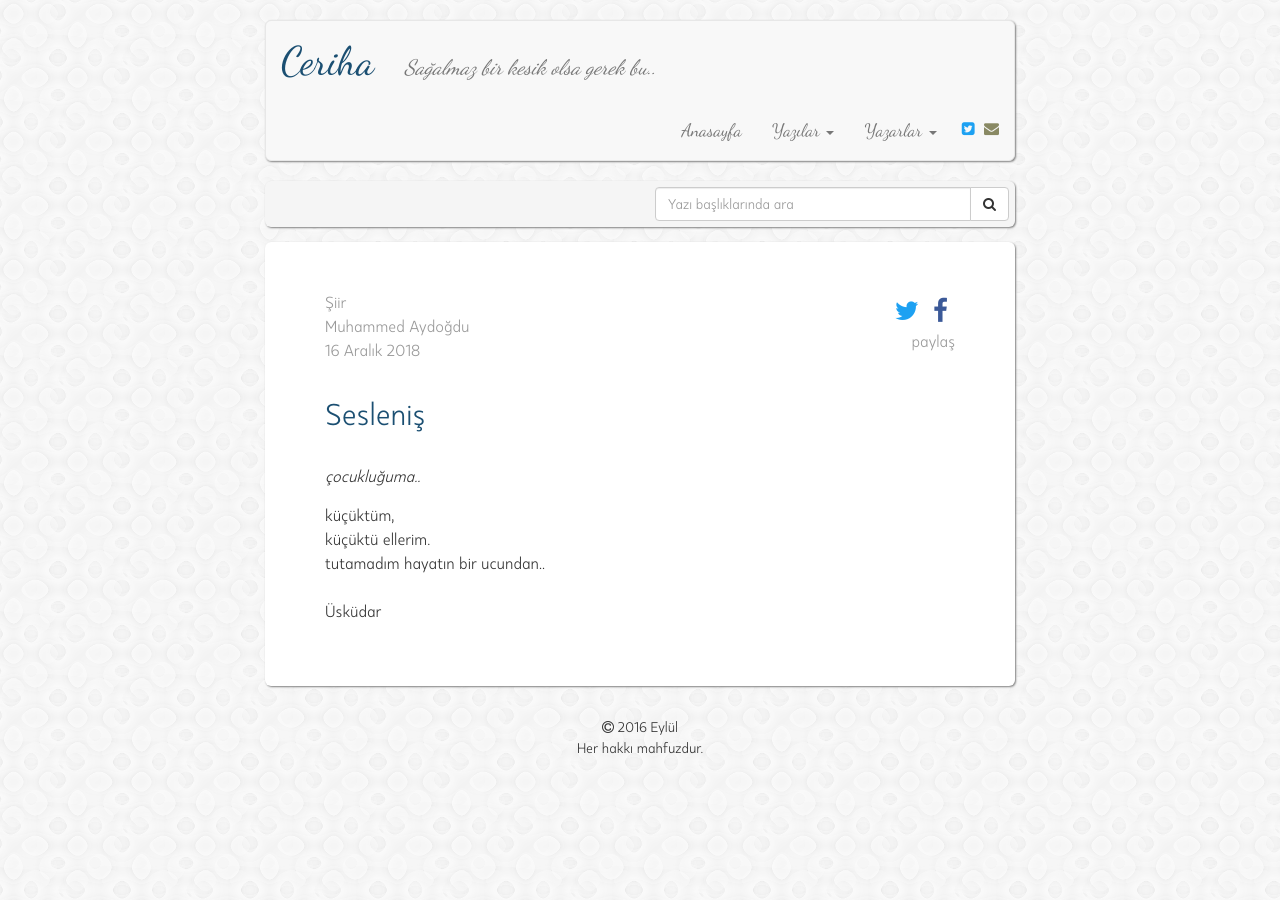
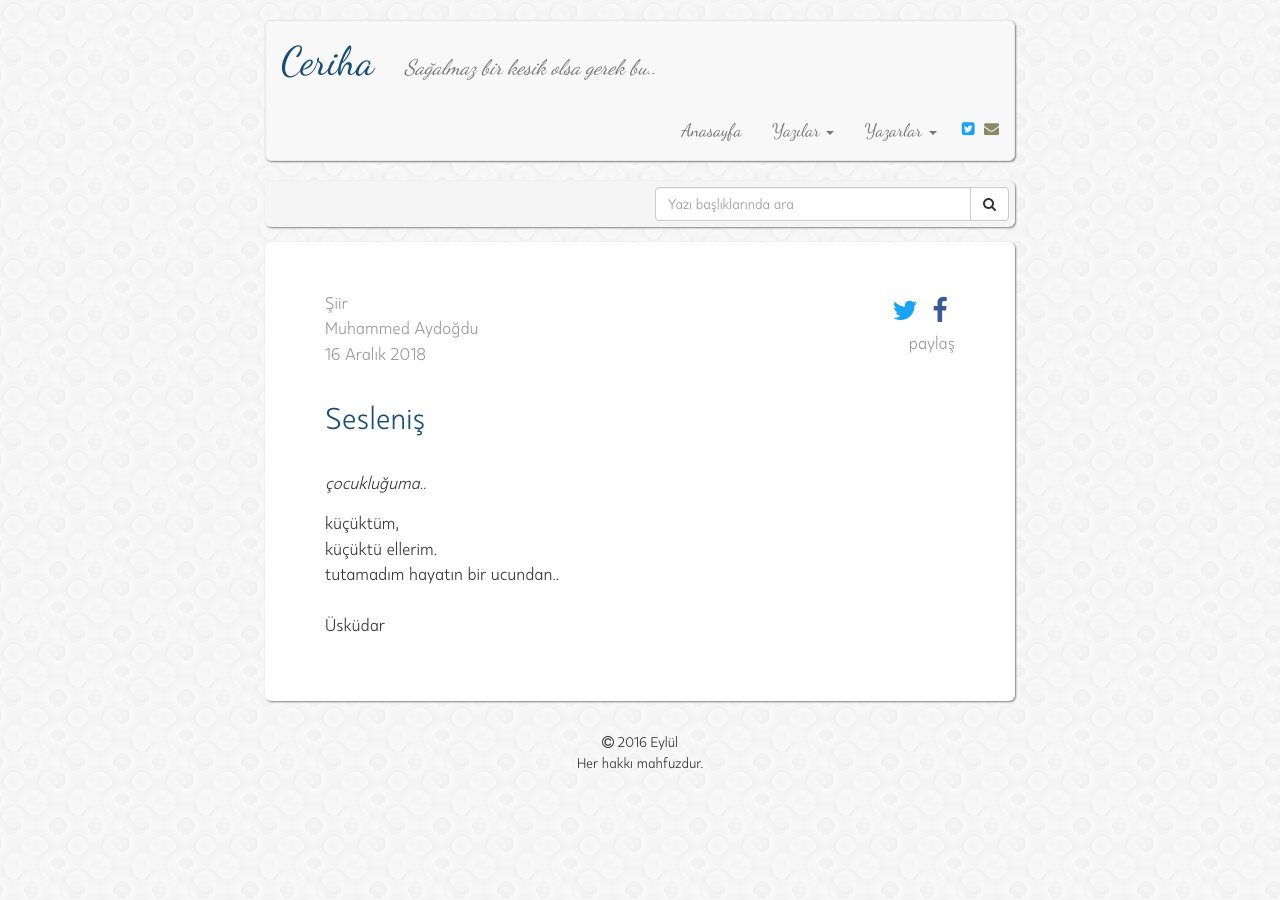
Before and after one commit to muhammedaydogdu/muhammedaydogdu.github.io, a Jekyll site: the page built from _posts/2018-12-16-seslenis.md, in a window 1280 px wide. Built offline with Jekyll 4.4.1, drawn with Linux system fonts in a browser that asks for light colours; some web fonts are replaced.

Commit message:
Update style.css

```diff
--- a/css/style.css
+++ b/css/style.css
@@ -84,7 +84,7 @@ h2 {
 }
 
 .container .jumbotron p {
-  font-size: 16px;
+  font-size: 17px;
 }
 
 .data {
@@ -95,7 +95,7 @@ h2 {
 }
 
 #share-buttons {
-  font-size: 26px;
+  font-size: 27px;
   margin-bottom: 0;
   text-align: right;
 }
```
